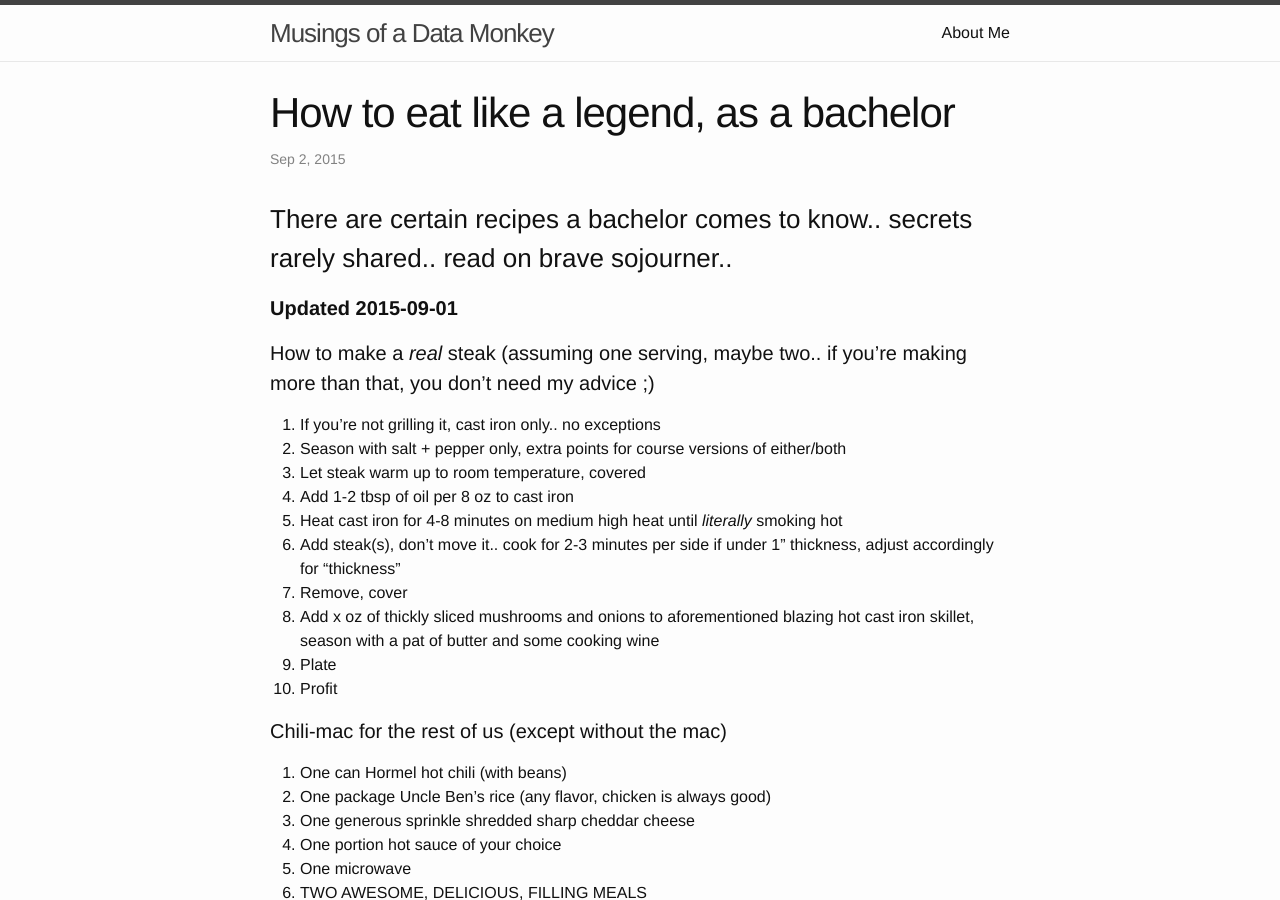
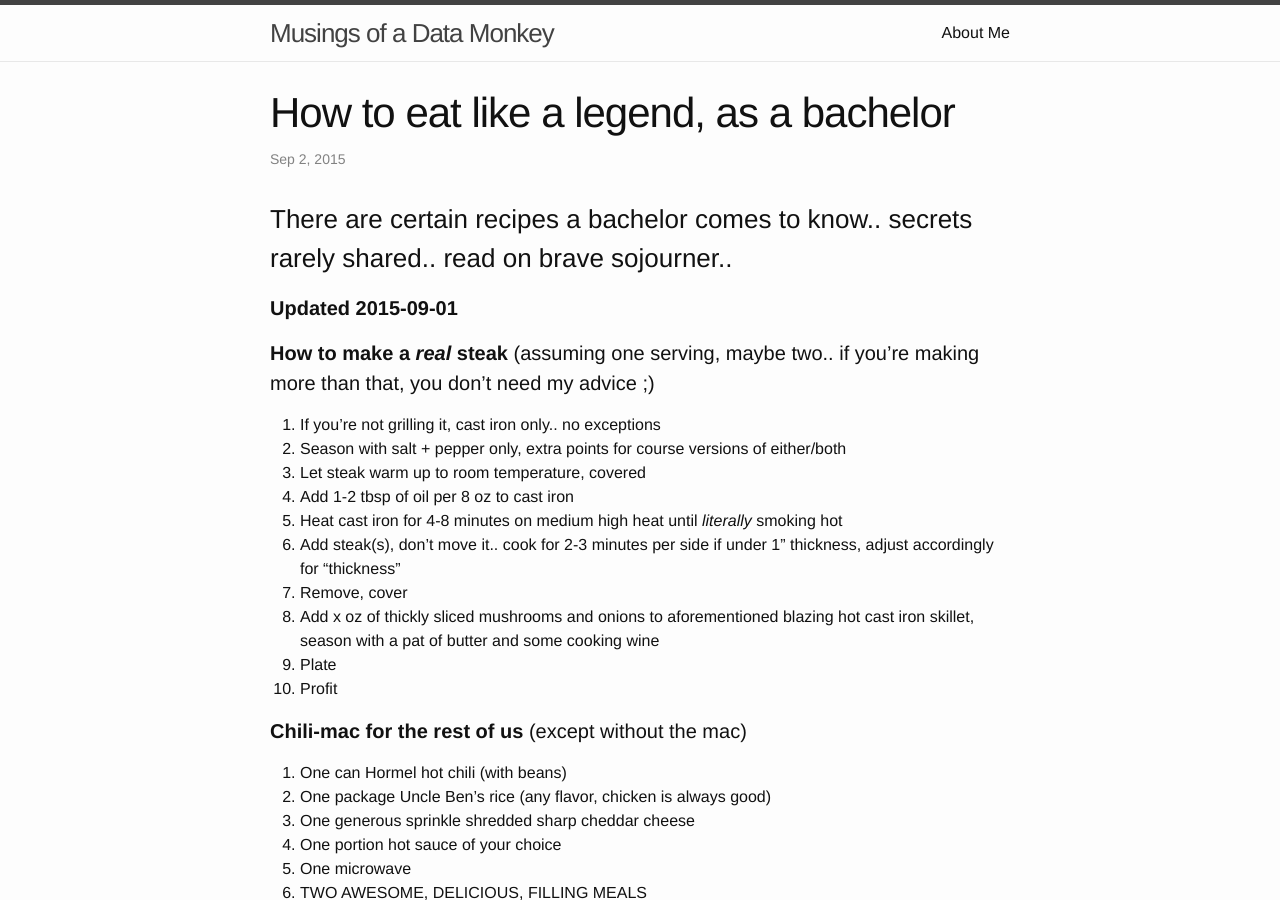
Before and after one commit to josephlei/jjl-website, a Jekyll site: the page built from _posts/2015-09-02-bachelor-recipes.markdown, in a window 1280 px wide and 900 px high. Built offline with Jekyll 4.4.1, drawn with Linux system fonts in a browser that asks for light colours.

Commit message:
modify articles

```diff
--- a/_posts/2015-09-01-jjl-abbreviations.markdown
+++ b/_posts/2015-09-01-jjl-abbreviations.markdown
@@ -6,7 +6,7 @@ categories:
 published: true
 ---
 
-####**Updated 2015-09-01**
+####**Updated 2015-09-02**
 
 I abbreviate (abrev.) the heck out of almost everything, so in case what I write seems like gibberish..
 
@@ -15,7 +15,7 @@ Some of the following might be common sense, but I hope the following legend hel
 * Dx = data, or dataset(s)
 * IDx = input data/dataset(s)
 * ODx = output data/dataset(s)
-* Δ = delta, changes, modification, etc.
+* Δ = delta, change, modification, marginal difference, etc.
 * obj = object
 * $ = char = character (old habits from SAS)
 * dim = dimension (98% of the time..)
--- a/_posts/2015-09-02-bachelor-recipes.markdown
+++ b/_posts/2015-09-02-bachelor-recipes.markdown
@@ -10,7 +10,7 @@ published: true
 
 ####**Updated 2015-09-01**
 
-####How to make a *real* steak (assuming one serving, maybe two.. if you're making more than that, you don't need my advice ;)
+####**How to make a *real* steak** (assuming one serving, maybe two.. if you're making more than that, you don't need my advice ;)
 
 1. If you're not grilling it, cast iron only.. no exceptions
 2. Season with salt + pepper only, extra points for course versions of either/both
@@ -23,7 +23,7 @@ published: true
 9. Plate
 10. Profit
 
-####Chili-mac for the rest of us (except without the mac)
+####**Chili-mac for the rest of us** (except without the mac)
 
 1. One can Hormel hot chili (with beans)
 2. One package Uncle Ben's rice (any flavor, chicken is always good)
@@ -32,7 +32,7 @@ published: true
 5. One microwave
 6. TWO AWESOME, DELICIOUS, FILLING MEALS
 
-####Ramen for the 21st century
+####**Ramen for the 21st century**
 
 1. One shin-ramen cup (the spicy korean kind)
 2. Add one slice or half cup shredded sharp chedder
@@ -41,7 +41,7 @@ published: true
 5. Eat and reflect on how you could have never thought of this strange yet tasty combination before
 6. Shoutout to Marvin C for this one
 
-####Martinis
+####**Martinis**
 
 1. Disclaimer: "Not **technically** a food group"
 2. Subject to interpretation, preference and criticism..
```
Also changed, not shown: _posts/2015-08-30-python-notes.markdown (line endings or trailing spaces).
